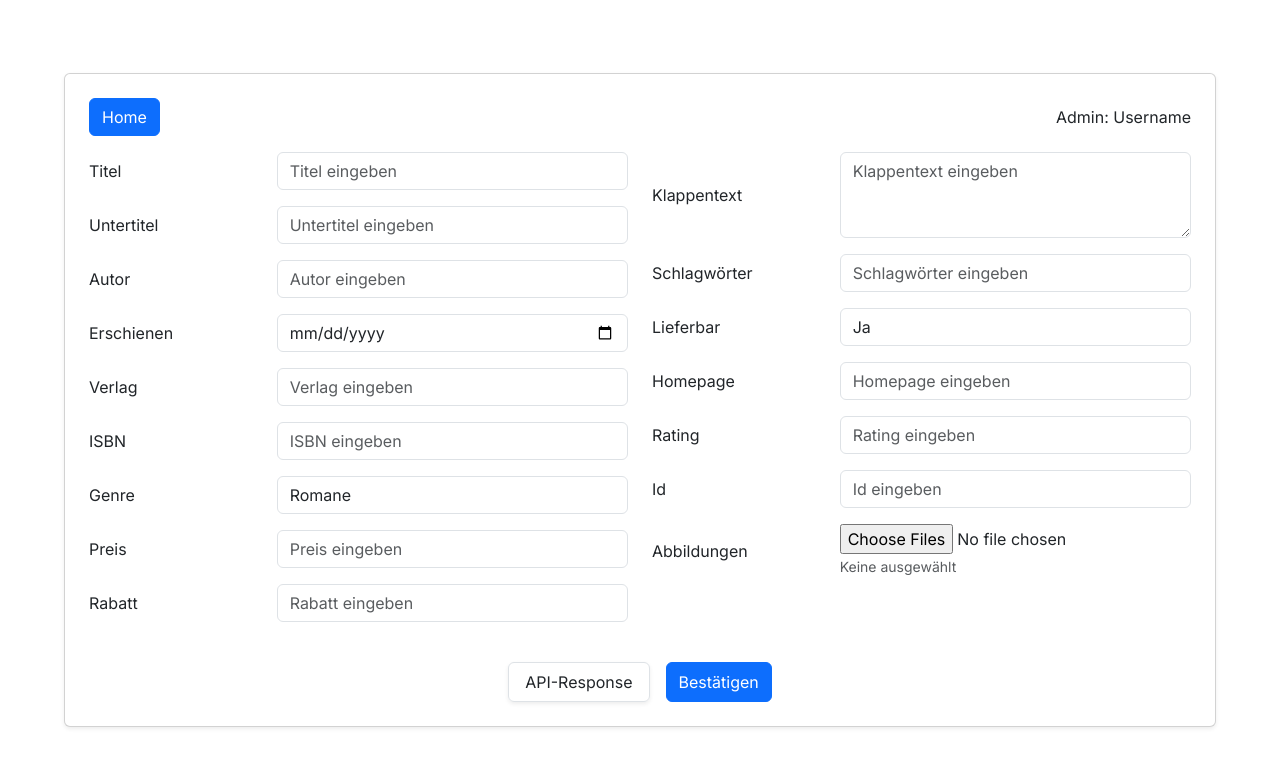
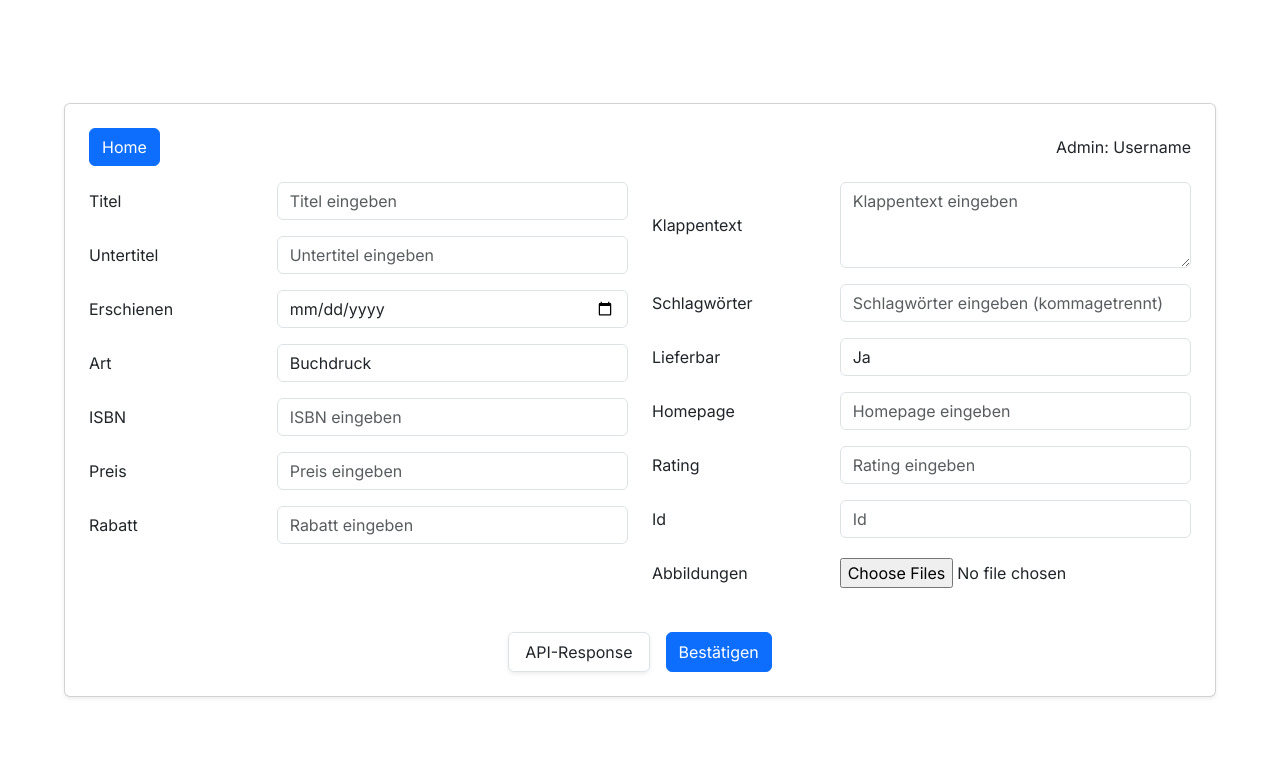
Before and after one commit to swe-ws-24/swe-buch-fe, a Next.js app: page /admin/adminPanel in a window 1280 px wide. Shown: the top 766 px of the page. Built offline with nearby package versions, Linux system fonts and the light colour scheme.

Commit message:
Update: Anpassungen an das Backend

```diff
--- a/src/components/adminPanel/BookForm.tsx
+++ b/src/components/adminPanel/BookForm.tsx
@@ -21,13 +21,6 @@ const BookForm: React.FC = () => {
                             <input type="text" className="form-control" id="subtitle" placeholder="Untertitel eingeben" />
                         </div>
                     </div>
-                    {/* Autor */}
-                    <div className="row mb-3 align-items-center">
-                        <label htmlFor="author" className="col-sm-4 col-form-label text-nowrap">Autor</label>
-                        <div className="col-sm-8">
-                            <input type="text" className="form-control" id="author" placeholder="Autor eingeben" />
-                        </div>
-                    </div>
                     {/* Erschienen */}
                     <div className="row mb-3 align-items-center">
                         <label htmlFor="date" className="col-sm-4 col-form-label text-nowrap">Erschienen</label>
@@ -35,11 +28,14 @@ const BookForm: React.FC = () => {
                             <input type="date" className="form-control" id="date" />
                         </div>
                     </div>
-                    {/* Verlag */}
+                    {/* Art */}
                     <div className="row mb-3 align-items-center">
-                        <label htmlFor="publisher" className="col-sm-4 col-form-label text-nowrap">Verlag</label>
+                        <label htmlFor="type" className="col-sm-4 col-form-label text-nowrap">Art</label>
                         <div className="col-sm-8">
-                            <input type="text" className="form-control" id="publisher" placeholder="Verlag eingeben" />
+                            <select className="form-control" id="type">
+                                <option value="DRUCKAUSGABE">Buchdruck</option>
+                                <option value="KINDLE">Kindle</option>
+                            </select>
                         </div>
                     </div>
                     {/* ISBN */}
@@ -47,24 +43,6 @@ const BookForm: React.FC = () => {
                         <label htmlFor="isbn" className="col-sm-4 col-form-label text-nowrap">ISBN</label>
                         <div className="col-sm-8">
                             <input type="text" className="form-control" id="isbn" placeholder="ISBN eingeben" />
-                        </div>
-                    </div>
-                    {/* Genre */}
-                    <div className="row mb-3 align-items-center">
-                        <label htmlFor="genre" className="col-sm-4 col-form-label text-nowrap">Genre</label>
-                        <div className="col-sm-8">
-                            <select className="form-control" id="genre">
-                                <option>Romane</option>
-                                <option>Thriller</option>
-                                <option>Krimi</option>
-                                <option>Science-Fiction</option>
-                                <option>Fantasy</option>
-                                <option>Sachbuch</option>
-                                <option>Biografie</option>
-                                <option>Kinderbuch</option>
-                                <option>Liebesroman</option>
-                                <option>Historischer Roman</option>
-                            </select>
                         </div>
                     </div>
                     {/* Preis */}
@@ -94,7 +72,7 @@ const BookForm: React.FC = () => {
                     <div className="row mb-3 align-items-center">
                         <label htmlFor="keywords" className="col-sm-4 col-form-label text-nowrap">Schlagwörter</label>
                         <div className="col-sm-8">
-                            <input type="text" className="form-control" id="keywords" placeholder="Schlagwörter eingeben" />
+                            <input type="text" className="form-control" id="keywords" placeholder="Schlagwörter eingeben (kommagetrennt)" />
                         </div>
                     </div>
                     {/* Lieferbar */}
@@ -102,8 +80,8 @@ const BookForm: React.FC = () => {
                         <label htmlFor="available" className="col-sm-4 col-form-label text-nowrap">Lieferbar</label>
                         <div className="col-sm-8">
                             <select className="form-control" id="available">
-                                <option>Ja</option>
-                                <option>Nein</option>
+                                <option value="true">Ja</option>
+                                <option value="false">Nein</option>
                             </select>
                         </div>
                     </div>
@@ -125,7 +103,7 @@ const BookForm: React.FC = () => {
                     <div className="row mb-3 align-items-center">
                         <label htmlFor="id" className="col-sm-4 col-form-label text-nowrap">Id</label>
                         <div className="col-sm-8">
-                            <input type="text" className="form-control" id="id" placeholder="Id eingeben" readOnly />
+                            <input type="text" className="form-control" id="id" placeholder="Id" readOnly />
                         </div>
                     </div>
                     {/* Abbildungen */}
@@ -133,9 +111,6 @@ const BookForm: React.FC = () => {
                         <label htmlFor="images" className="col-sm-4 col-form-label text-nowrap">Abbildungen</label>
                         <div className="col-sm-8">
                             <input type="file" className="form-control-file" id="images" multiple />
-                            <small id="fileHelp" className="form-text text-muted mt-1">
-                                Keine ausgewählt
-                            </small>
                         </div>
                     </div>
                 </div>
```
